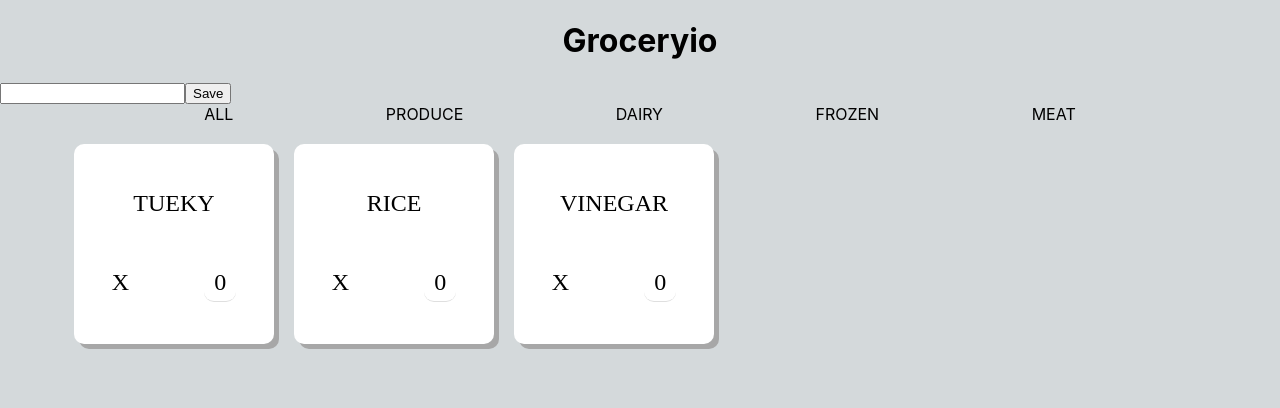
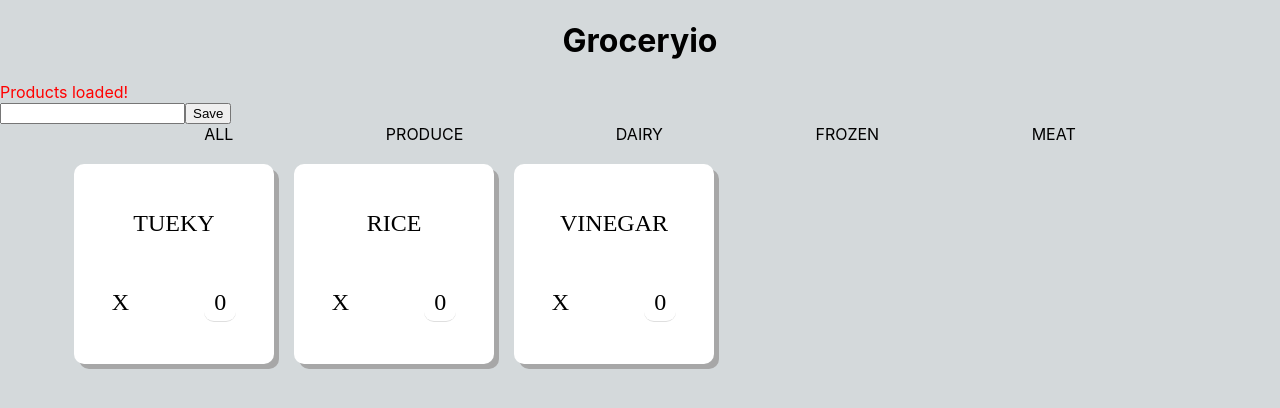
Before and after one commit to liam027/groceryio, a React (Create React App) app: page / in a window 1280 px wide. Shown: the top 408 px of the page. Built offline with nearby package versions, Linux system fonts and the light colour scheme; data requests are answered from the project's data file; a web font is replaced by a local one.

Commit message:
Add Notification component

```diff
--- a/src/components/App.jsx
+++ b/src/components/App.jsx
@@ -2,35 +2,38 @@ import './App.css';
 import FilterBar from './FilterBar';
 import Header from './Header';
 import ItemGrid from './ItemGrid';
+import Notification from './Notification';
 import productService from '../services/products'
-import React, { useState, useEffect  } from 'react';
+import React, { useState, useEffect } from 'react';
 
 const App = () => {
   const title = 'Groceryio';
   const MAX_PRODUCT_NAME_LENGTH = 28;
   const CATEGORIES = [
-    "all"    ,
+    "all",
     "produce",
-    "dairy"  ,
-    "frozen" ,
-    "meat"   ,
+    "dairy",
+    "frozen",
+    "meat",
   ]
   const [products, setProducts] = useState([])
   const [newProduct, setNewProduct] = useState('')
   const [filter, setFilter] = useState("all")
+  const [message, setMessage] = useState('Enter a new product!')
 
   const hook = () => {
     productService
       .getAll()
       .then(allProducts => {
         setProducts(allProducts)
-    })
+        setMessage('Products loaded!')
+      })
   }
 
   useEffect(hook, []) // [] specifies the effect to only run after first render
 
   const productsToDisplay = () => {
-    if(filter === "all"){
+    if (filter === 'all') {
       return products
     }
     else {
@@ -55,6 +58,7 @@ const App = () => {
       .then(newProduct => {
         setProducts(products.concat(newProduct));
         setNewProduct('');
+        setMessage(`${newProduct.name} was added to your list.`)
       })
   }
 
@@ -65,24 +69,31 @@ const App = () => {
         console.log('Product deleted. ID: ', response);
         setProducts(products.filter(product => product.id !== id))
       })
+      .catch(error => {
+        setMessage(`ERROR: The ID '${id}' is not a current or valid product ID.`)
+      })
   }
 
   const handleNewProductChange = (event) => {
-    if(event.target.value.length < MAX_PRODUCT_NAME_LENGTH ) {
+    if (event.target.value.length < MAX_PRODUCT_NAME_LENGTH) {
       setNewProduct(event.target.value);
+      setMessage(``);
     }
     else {
-      console.log("New product name too long");
+      setMessage(`The new product name you provided is too long. Please make it less than ${MAX_PRODUCT_NAME_LENGTH} characters.`);
     }
   }
 
   return (
     <div id="App">
       <Header title={title} />
-      <form id="productForm" onSubmit={addProduct}>
-        <input value={newProduct} onChange={handleNewProductChange} />
-        <button type="submit" id="submitProductButton">Save</button>
-      </form>
+      <Notification message={message} />
+      <div id="productForm-container">
+        <form id="productForm" onSubmit={addProduct}>
+          <input value={newProduct} onChange={handleNewProductChange} />
+          <button type="submit" id="submitProductButton">Save</button>
+        </form>
+      </div>
       <FilterBar filters={CATEGORIES} defineFilter={defineFilter} />
       <ItemGrid products={productsToDisplay()} deleteProduct={deleteProduct} />
     </div>
--- /dev/null
+++ b/src/components/Notification.jsx
@@ -0,0 +1,17 @@
+import React from 'react';
+import PropTypes from 'prop-types';
+import './notification.css';
+
+const Notification = ( {message} ) => {
+  console.log(message);
+
+  return (
+    <div className="message">{ message }</div>
+  );
+};
+
+Notification.propTypes = {
+  errorMessage: PropTypes.string,
+};
+
+export default Notification;
--- /dev/null
+++ b/src/components/notification.css
@@ -0,0 +1,3 @@
+.message {
+  color: red;
+}
```
